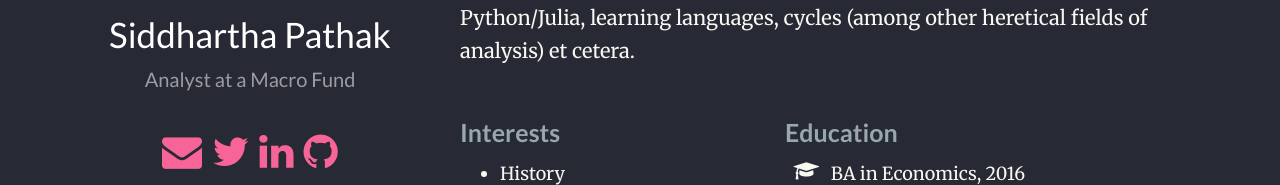
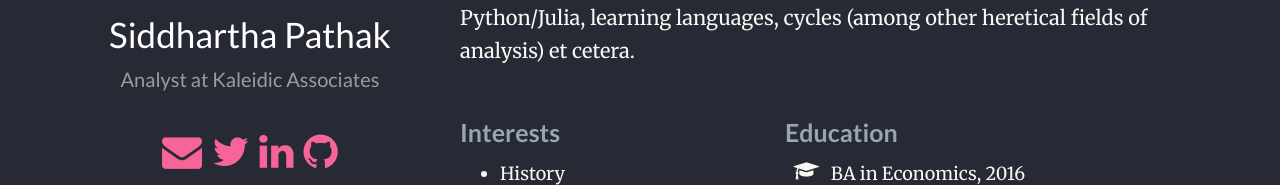
Before and after one commit to sidpathak92/sidpathak92.github.io, a plain HTML site: page index.html in a window 1280 px wide. Shown: the part 358-543 px from the top of the page. Drawn offline with nearby package versions, Linux system fonts and the light colour scheme; some packages are replaced by stand-ins of ours; some icons are missing.

Commit message:
Update index.html

```diff
--- a/index.html
+++ b/index.html
@@ -8,7 +8,7 @@
   <meta name="theme" content="hugo-academic">
   <meta name="generator" content="Hugo 0.31.1" />
   <meta name="author" content="Siddhartha Pathak">
-  <meta name="description" content="Analyst at a Macro Fund">
+  <meta name="description" content="Analyst at Kaleidic Associates">
 
 
   <link rel="alternate" hreflang="en-us" href="https://www.sidpathak.com/">
@@ -67,7 +67,7 @@
   <meta property="og:site_name" content="Siddhartha Pathak">
   <meta property="og:url" content="https://www.sidpathak.com/">
   <meta property="og:title" content="Siddhartha Pathak">
-  <meta property="og:description" content="Analyst at a Macro Fund">
+  <meta property="og:description" content="Analyst at Kaleidic Associates">
   <meta property="og:locale" content="en-us">
 
   <meta property="og:updated_time" content="2017-10-15T00:00:00&#43;05:30">
@@ -136,7 +136,7 @@
 
       <div class="portrait-title">
         <h2 itemprop="name">Siddhartha Pathak</h2>
-        <h3 itemprop="jobTitle">Analyst at a Macro Fund</h3>
+        <h3 itemprop="jobTitle">Analyst at Kaleidic Associates</h3>
 
 
 
```
